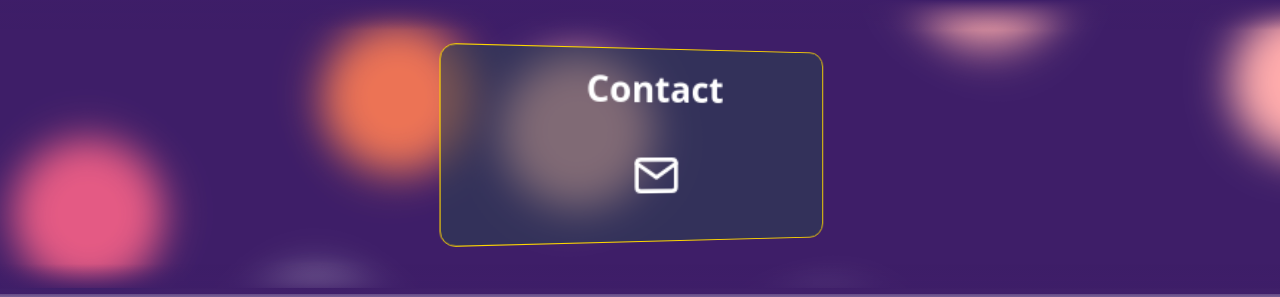
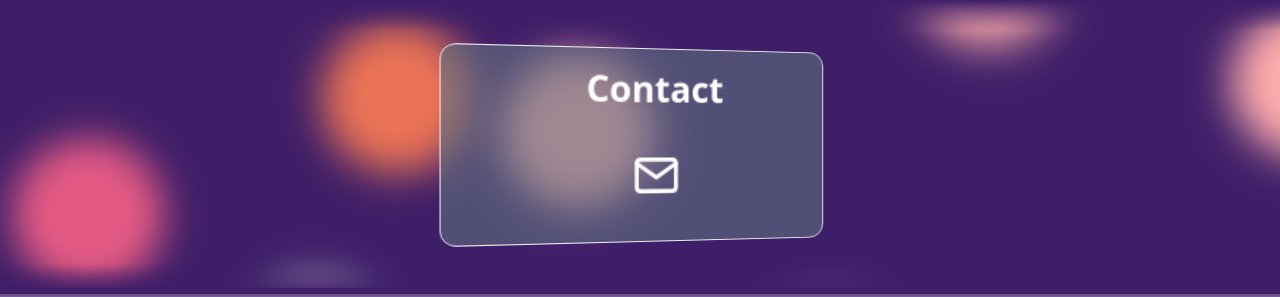
Before and after one commit to ayns789/portfolio, a React (Create React App) app: page / in a window 1280 px wide. Shown: the top 297 px of the page. Built offline with nearby package versions, Linux system fonts and the light colour scheme.

Commit message:
upgrade design and colors

```diff
--- a/src/components/Header/index.module.css
+++ b/src/components/Header/index.module.css
@@ -35,6 +35,7 @@ a {
   backface-visibility: hidden;
   transform: perspective(500px) rotateY(0deg);
   border: 1px solid gold;
+  border: 1px solid #EEEEEE;
 }
 
 .contentUnder .face h2,
@@ -50,6 +51,7 @@ a {
   align-items: center;
   border-radius: 15px;
   background: rgba(44, 62, 80, 0.6);
+  background: rgba(96, 112, 128, 0.6);
   color: white;
   animation-name: rotate-card;
   animation-duration: 10s;
@@ -63,6 +65,7 @@ a {
   align-items: center;
   border-radius: 15px;
   background: rgba(44, 62, 80, 0.6);
+  background: rgba(96, 112, 128, 0.6);
   color: white;
   transform: perspective(500px) rotateY(180deg);
   animation-name: rotate-card2;
```
